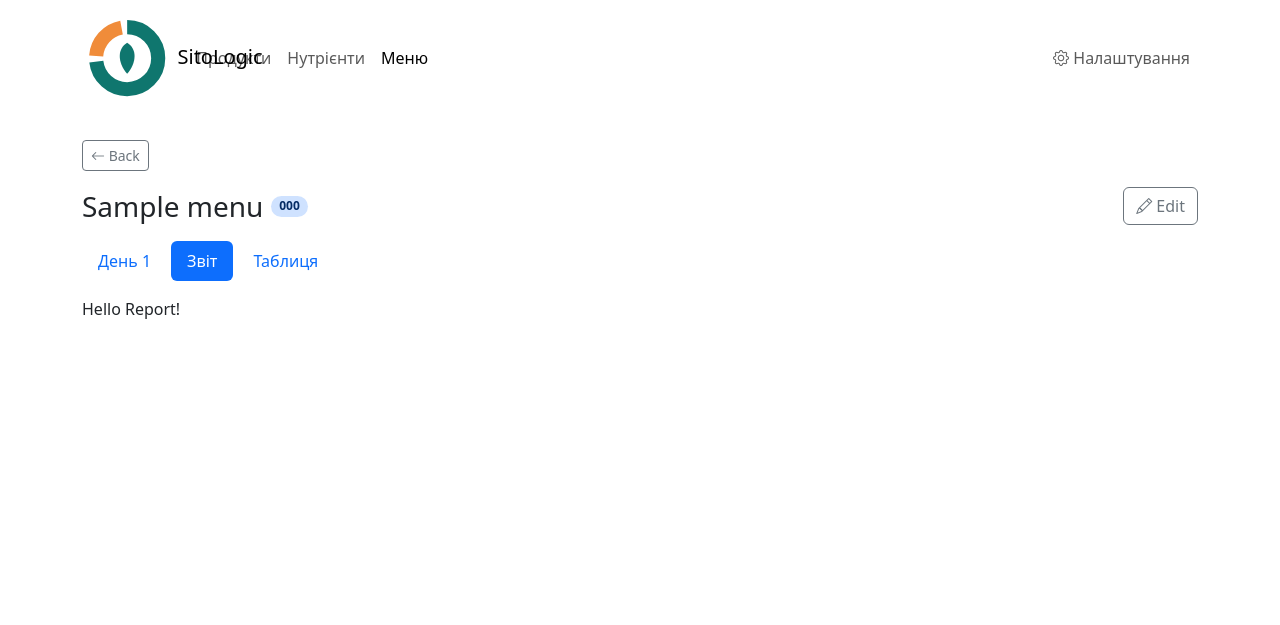
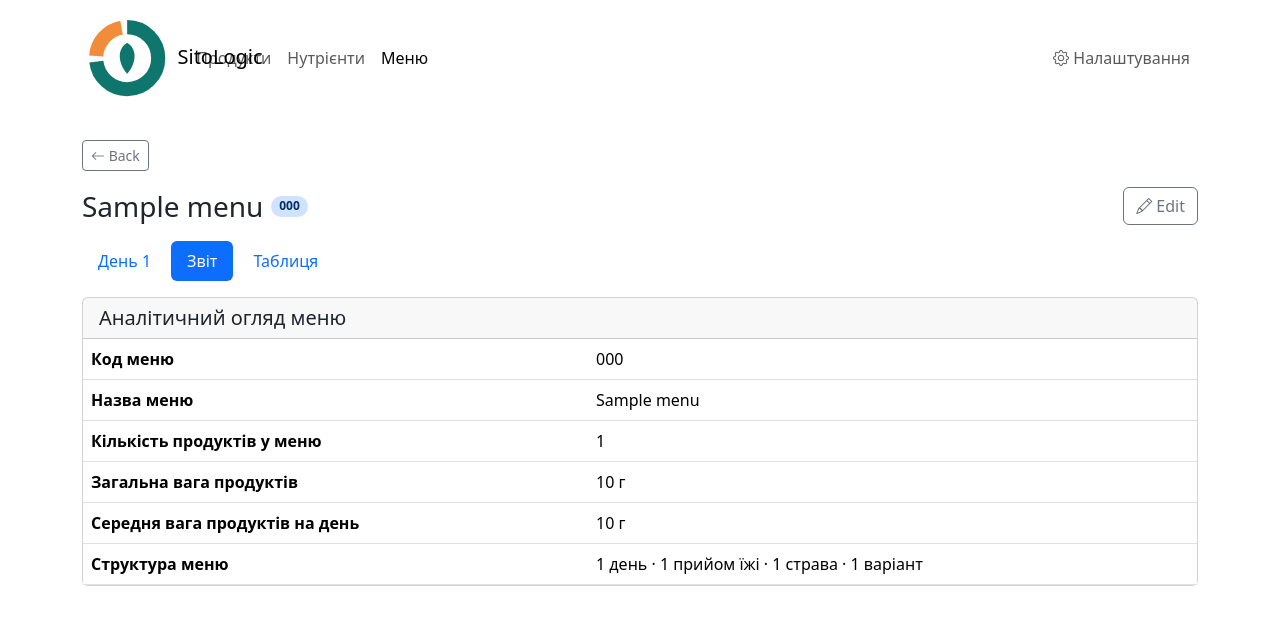
Before and after one commit to AlexGenK/SitoLogic, a Rails app: page /menus/1/report in a window 1280 px wide. Shown: the top 625 px of the page. Run offline with Rails 7, Linux system fonts and the light colour scheme; tables that the repository leaves empty hold one stand-in row (values such as "Sample post"); some libraries are stand-ins or nearby versions.

Commit message:
Main report

```diff
--- a/app/controllers/menus_controller.rb
+++ b/app/controllers/menus_controller.rb
@@ -35,6 +35,8 @@ class MenusController < ApplicationController
   end
 
   def report
+    @items_count = @menu.menu_items.count
+    @total_amount = @menu.total_amount
   end
 
   def grid
--- a/app/models/menu.rb
+++ b/app/models/menu.rb
@@ -18,6 +18,16 @@ class Menu < ApplicationRecord
     menu_items.where(day:).includes(:food).index_by { [ it.meal, it.position, it.variant ] }
   end
 
+  # Weight of the menu in grams: a dish with several variants counts as the mean of its variants
+  def total_amount
+    menu_items.group(:day, :meal, :position).average(:amount).values.sum(0)
+  end
+
+  # Mean weight per day of the menu, empty days included
+  def average_daily_amount
+    total_amount / days_count
+  end
+
   private
     # Не дає зменшити сітку, якщо заповнені клітинки опиняться за її межами.
     def structure_fits_items
--- a/app/views/menus/report.html.erb
+++ b/app/views/menus/report.html.erb
@@ -4,6 +4,47 @@
 
   <%= render 'navs' %>
 
-  <div>Hello Report!</div>
+  <div class="card">
+    <div class="card-header">
+      <h2 class="h5 mb-0"><%= t(".title") %></h2>
+    </div>
+    <div class="table-responsive">
+      <table class="table align-middle mb-0 report-table">
+        <tbody>
+          <tr>
+            <th scope="row"><%= t(".code") %></th>
+            <td class="code"><%= @menu.code %></td>
+          </tr>
+          <tr>
+            <th scope="row"><%= t(".name") %></th>
+            <td><%= @menu.name %></td>
+          </tr>
+          <tr>
+            <th scope="row"><%= t(".items_count") %></th>
+            <td><%= @items_count %></td>
+          </tr>
+          <tr>
+            <th scope="row"><%= t(".total_amount") %></th>
+            <td class="text-nowrap"><%= t(".grams", value: grams(@total_amount)) %></td>
+          </tr>
+          <tr>
+            <th scope="row"><%= t(".daily_amount") %></th>
+            <td class="text-nowrap"><%= t(".grams", value: grams(@total_amount / @menu.days_count)) %></td>
+          </tr>
+          <tr>
+            <th scope="row"><%= t(".structure") %></th>
+            <td>
+              <%= safe_join([
+                    t(".days", count: @menu.days_count),
+                    t(".meals", count: @menu.meals_per_day),
+                    t(".dishes", count: @menu.items_per_meal),
+                    t(".variants", count: @menu.variants_per_item)
+                  ], " · ") %>
+            </td>
+          </tr>
+        </tbody>
+      </table>
+    </div>
+  </div>
 
 </div>
--- a/config/locales/uk.yml
+++ b/config/locales/uk.yml
@@ -197,6 +197,35 @@ uk:
       cancel: "Скасувати"
       save: "Зберегти меню"
       saving: "Збереження…"
+    report:
+      title: "Аналітичний огляд меню"
+      code: "Код меню"
+      name: "Назва меню"
+      items_count: "Кількість продуктів у меню"
+      total_amount: "Загальна вага продуктів"
+      daily_amount: "Середня вага продуктів на день"
+      structure: "Структура меню"
+      grams: "%{value} г"
+      days:
+        one: "%{count} день"
+        few: "%{count} дні"
+        many: "%{count} днів"
+        other: "%{count} дня"
+      meals:
+        one: "%{count} прийом їжі"
+        few: "%{count} прийоми їжі"
+        many: "%{count} прийомів їжі"
+        other: "%{count} прийому їжі"
+      dishes:
+        one: "%{count} страва"
+        few: "%{count} страви"
+        many: "%{count} страв"
+        other: "%{count} страви"
+      variants:
+        one: "%{count} варіант"
+        few: "%{count} варіанти"
+        many: "%{count} варіантів"
+        other: "%{count} варіанта"
     create:
       created: "Меню створено."
     update:
```
Also changed, not shown: app/assets/stylesheets/theme.css (+11 -0 lines), docs/design-system.md (+2 -1 lines), test/controllers/menus_controller_test.rb (+13 -0 lines), test/models/menu_test.rb (+8 -0 lines).
